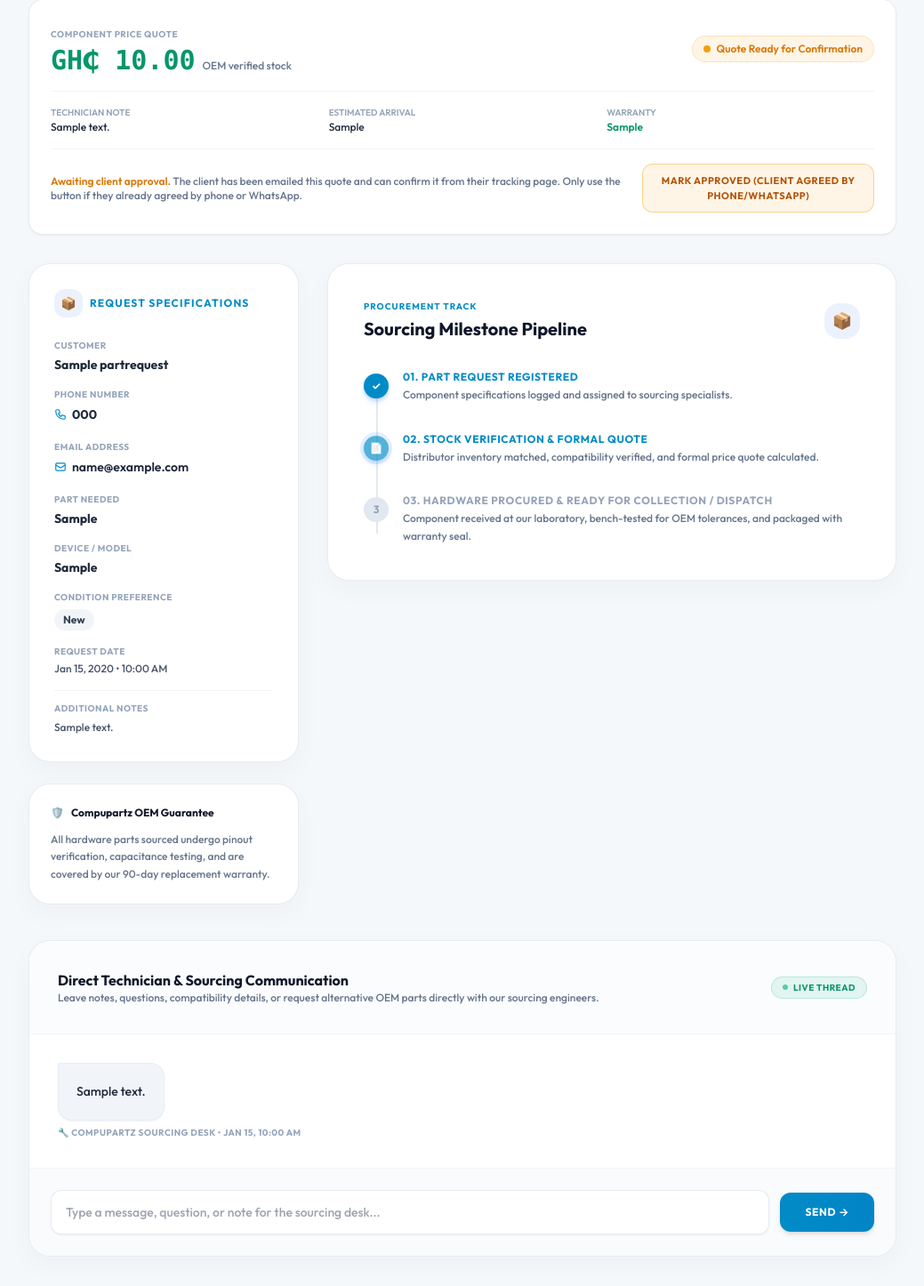
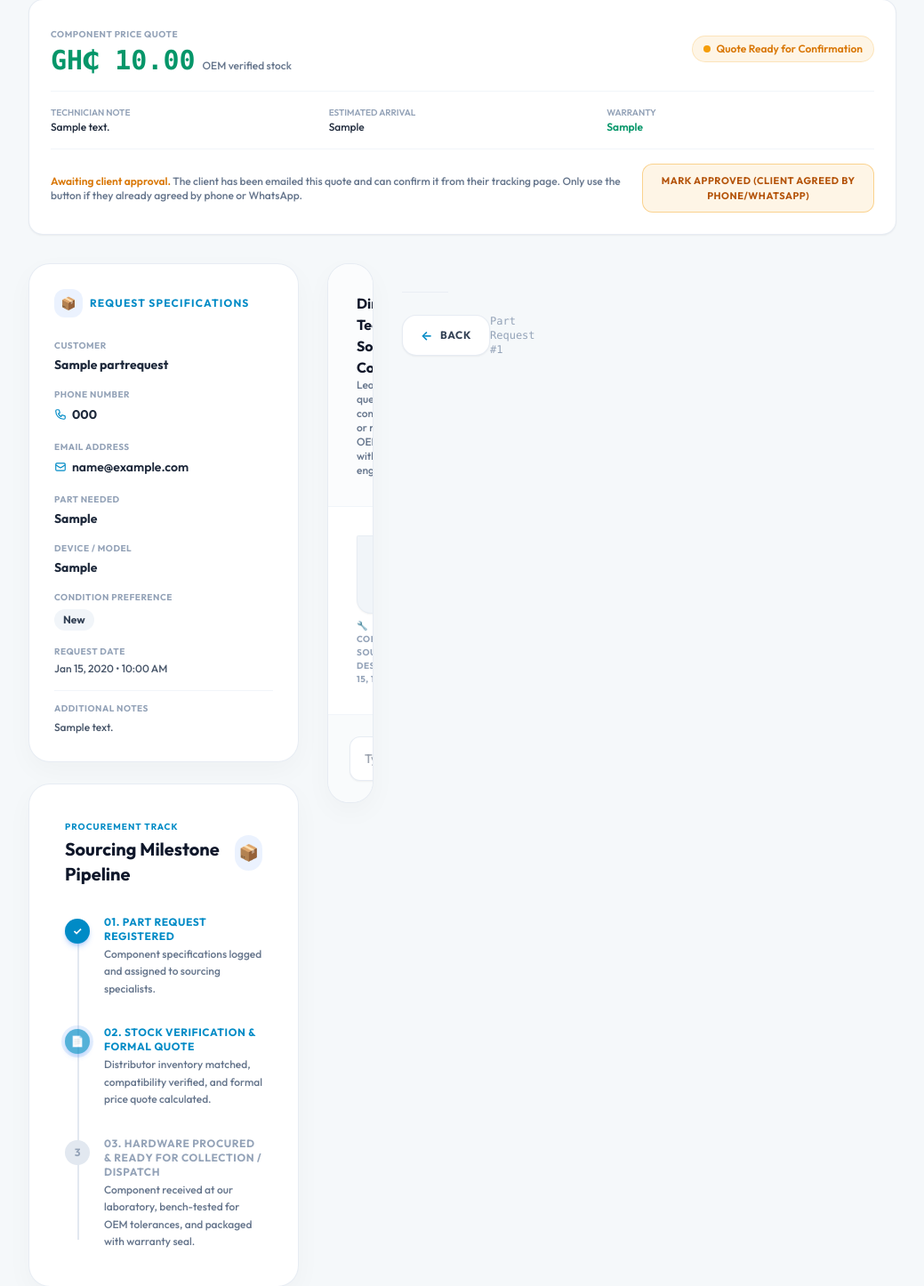
Before and after one commit to El-viktoh/Compupartz, a Django app: page /repair/track-part/1/ in a window 1280 px wide. Shown: the part 970-2416 px from the top of the page at 89% size, without its empty margins (120-1159 px from the left). Run offline with Django 4.2, Linux system fonts and the light colour scheme; a user stored in the database is signed in; tables that the repository leaves empty hold one stand-in row (values such as "Sample post"); grey boxes marked "Sample" are stand-in pictures.

Commit message:
feat: remove guarantee cards across lab process and parts sourcing queues

```diff
--- a/templates/account/dashboard.html
+++ b/templates/account/dashboard.html
@@ -209,6 +209,7 @@
 
                 </div>
 
+                {% if not user.is_staff %}
                 <!-- Laboratory Guarantee Card -->
                 <div class="bg-gradient-to-br from-[#008BC6]/5 to-[#FF7200]/5 rounded-3xl p-6 border border-slate-200/80 dark:border-white/10 text-xs space-y-3">
                     <div class="flex items-center gap-2 text-slate-900 dark:text-white font-bold">
@@ -219,6 +220,7 @@
                         Every micro-soldered board and replaced OEM component is covered under our 90-day comprehensive parts and workmanship protection warranty.
                     </p>
                 </div>
+                {% endif %}
 
             </div>
 
--- a/templates/repair/track_part.html
+++ b/templates/repair/track_part.html
@@ -320,17 +320,6 @@
                         </div>
                         {% endif %}
                     </div>
-                </div>
-
-                <div class="bg-white dark:bg-[#12141a] rounded-3xl p-6 border border-slate-200/80 dark:border-white/10 shadow-[0_10px_30px_rgba(0,0,0,0.03)] text-xs space-y-3">
-                    <div class="flex items-center gap-2 text-slate-900 dark:text-white font-bold">
-                        <span>🛡️</span>
-                        <span>Compupartz OEM Guarantee</span>
-                    </div>
-                    <p class="text-slate-500 dark:text-gray-400 font-light leading-relaxed">
-                        All hardware parts sourced undergo pinout verification, capacitance testing, and are covered by our 90-day replacement warranty.
-                    </p>
-                </div>
             </div>
 
             <!-- Right Panel: Sourcing Milestone Pipeline (8 cols) -->
```
Also changed, not shown: templates/repair/track_repair.html (+0 -15 lines).
